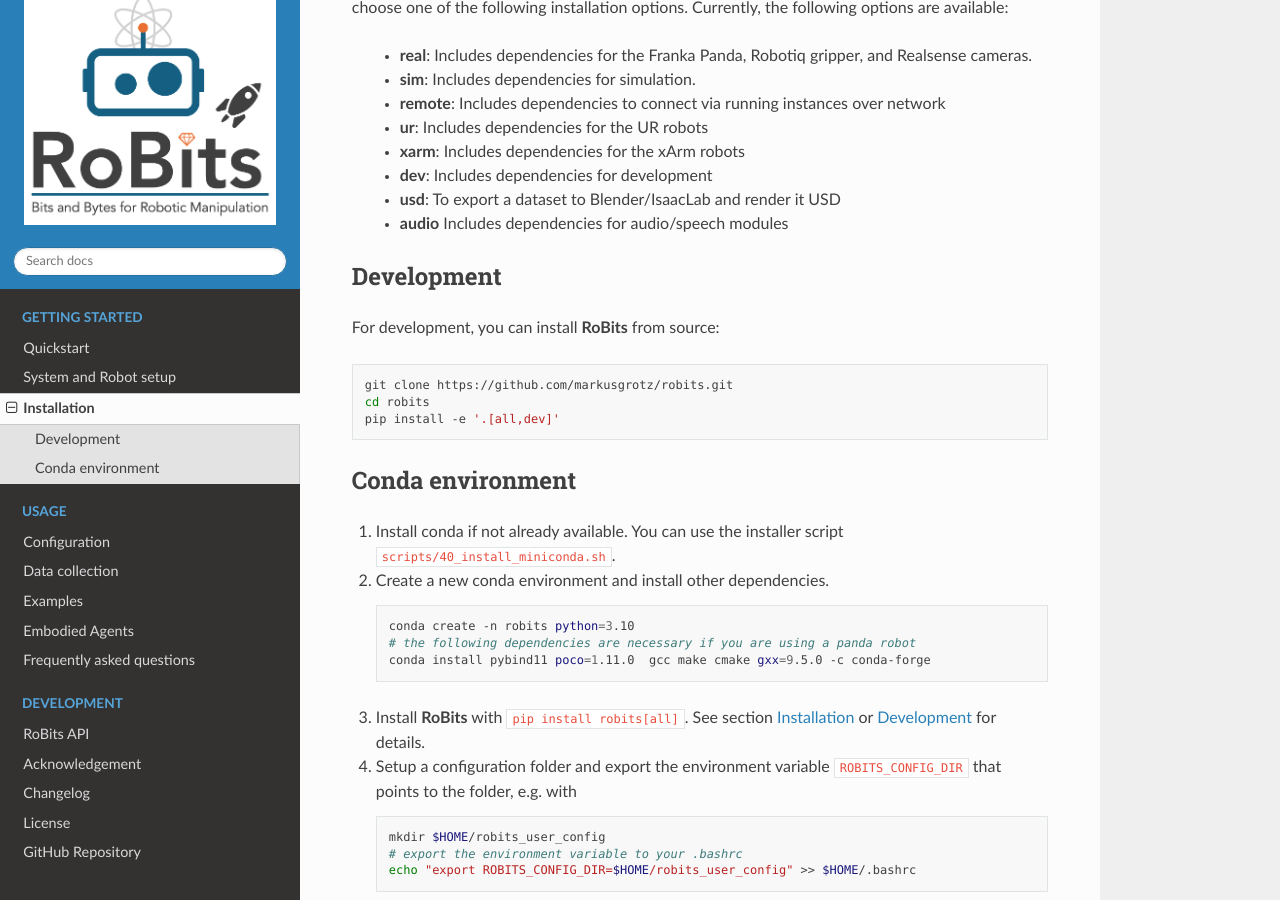
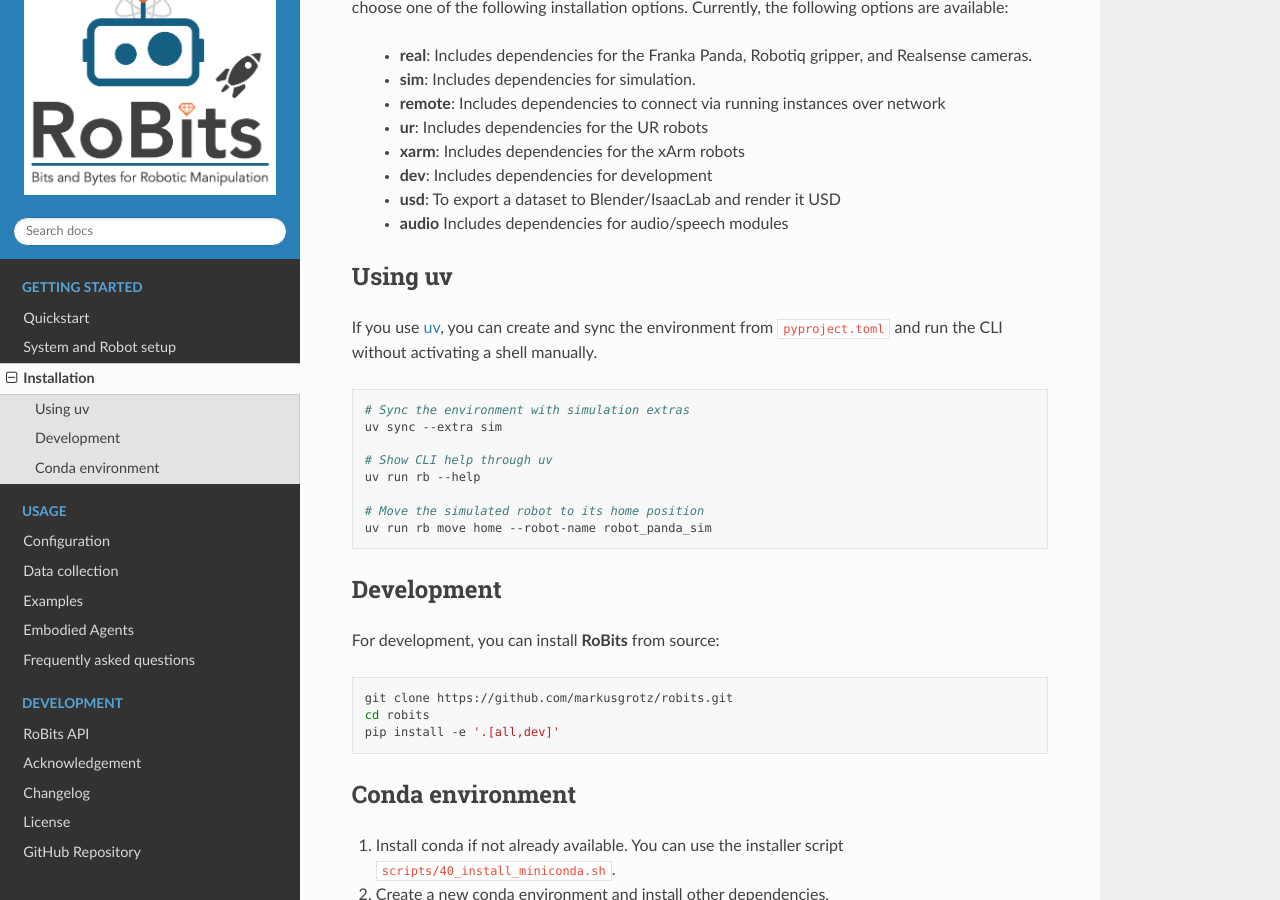
Before and after one commit to markusgrotz/robits, a Sphinx documentation site: the page built from docs/source/installation.rst, in a window 1280 px wide and 900 px high, scrolled down 476 px. Built offline with Sphinx 7.4.7 and the Read the Docs theme 3.1.0, drawn with Linux system fonts in a browser that asks for light colours.

Commit message:
Correct typos and update docs

```diff
--- a/docs/source/installation.rst
+++ b/docs/source/installation.rst
@@ -30,6 +30,23 @@ installation options. Currently, the following options are available:
  * **usd**: To export a dataset to Blender/IsaacLab and render it USD
  * **audio** Includes dependencies for audio/speech modules
 
+
+
+Using uv
+--------
+
+If you use `uv <https://github.com/astral-sh/uv>`_, you can create and sync the environment from ``pyproject.toml`` and run the CLI without activating a shell manually.
+
+.. code-block:: bash
+
+   # Sync the environment with simulation extras
+   uv sync --extra sim
+
+   # Show CLI help through uv
+   uv run rb --help
+
+   # Move the simulated robot to its home position
+   uv run rb move home --robot-name robot_panda_sim
 
 
 Development
```
Also changed, not shown: docs/source/examples.rst (+5 -5 lines), 5 other files.
